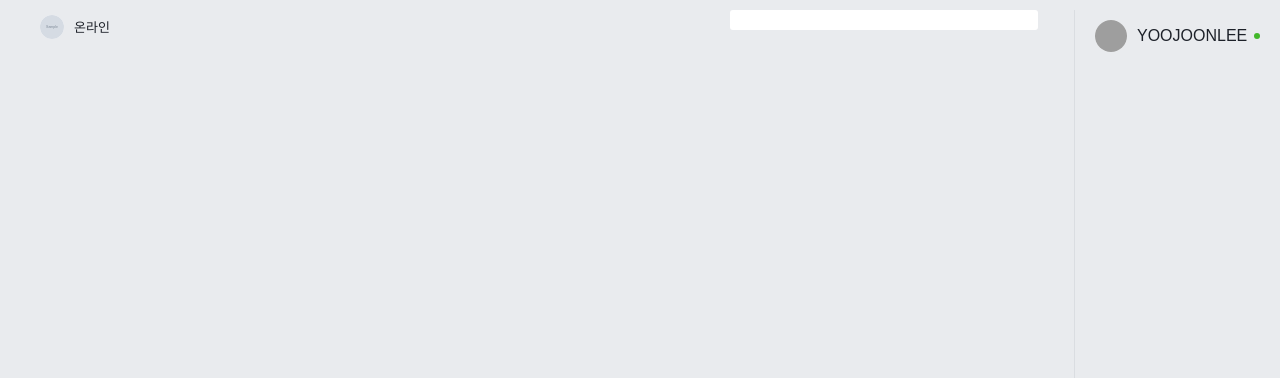
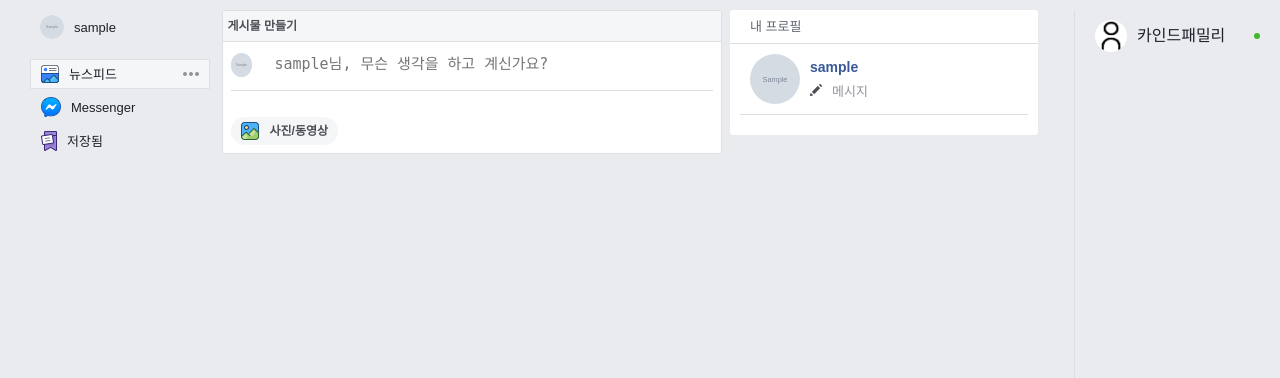
Before and after one commit to YJLII/FacebookCloning, a Django app: template post/templates/post/post_list.html in a window 1280 px wide. Shown: the part 42-420 px from the top of the page. Run offline with Django 3.2, Linux system fonts and the light colour scheme; the template is opened without the code that fills it: values that come from a table or form of the project are taken from there, others are empty; tables that the repository leaves empty hold one stand-in row (values such as "Sample post"); grey boxes marked "Sample" are stand-in pictures; grey boxes are pictures that could not be loaded.

Commit message:
2021-01-06 Post header version 1

```diff
--- a/config/templates/layout.html
+++ b/config/templates/layout.html
@@ -5,7 +5,7 @@
     <meta charset="UTF-8">
     <meta name="viewport" content="width=device-width, user-scalable=no, initial-scale=1.0, maximum-scale=1.0, minimum-scale=1.0">
 
-    <title>Facebook</title>
+    <title>LeeYooJoon</title>
 
     <link rel="shortcut icon" href="{% static 'imgs/favicon.png' %}">
     <link rel="stylesheet" href="{% static 'css/reset.css' %}">
--- a/post/templates/post/post_list.html
+++ b/post/templates/post/post_list.html
@@ -1,52 +1,116 @@
 {% extends 'layout.html' %}
 {% load static %}
+
 {% block head %}
-<link rel="stylesheet" href="{% static 'css/main.css'%}">
+
+<link rel="stylesheet" href="{% static 'css/main.css' %}">
+
 {% endblock %}
 
 {% block content %}
-main page
-<div id ="wrapper">
-    <div class ="inner">
-        <div class ="left_box">
+<div id="wrapper">
+    <div class="inner">
+        <div class="left_box">
             {% if user_profile %}
+            <div class="my_name">
+                <div class="profile_img"><img src="{{ user_profile.picture.url }}" alt=""></div>
+                <span class="name">{{ user_profile.nickname }}</span>
+                <span class="icon--more"></span>
+            </div>
+            <ul class="list">
+                <li class="active"><a href="{% url 'post:post_list' %}"><span class="icon icon--news"></span>뉴스피드<span class="icon--more"></span></a></li>
+                <li><a href="#"><span class="icon icon--messenger"></span>Messenger <span class="icon--more"></span></a></li>
+                <li><a href="#"><span class="icon icon--save"></span>저장됨 <span class="icon--more"></span></a></li>
+            </ul>
+            {% else %}
+            <div class="my_name">
+                <div class="profile_img"><img src="{% static 'imgs/noun_User.png' %}" alt=""></div>
+                <span class="name">로그인해주세요</span>
+                <span class="icon--more"></span>
+            </div>
+            <ul class="list">
+                <li class="active"><a href="{% url 'post:post_list' %}"><span class="icon icon--news"></span>뉴스피드<span class="icon--more"></span></a></li>
+                <li><a href="#"><span class="icon icon--messenger"></span>Messenger <span class="icon--more"></span></a></li>
+                <li><a href="#"><span class="icon icon--save"></span>저장됨 <span class="icon--more"></span></a></li>
+            </ul>
+            {% endif %}
+        </div>
 
-            <div class="my_name">
-                <div class = "profile_img">
-                    <img src="{{user_profile.picture.url}}" alt="">
+        <section id="contents_container">
+            <article class="create_box">
+                <h2 class="title">게시물 만들기</h2>
+                <div class="text_field">
+                    <form id="form_new_post">
+                        <input type='hidden' id='csrfmiddlewaretoken' name='csrfmiddlewaretoken' value='{{ csrf_token }}' />
+                        <div class="top">
+                            <div class="profile_img"><img src="{{ user_profile.picture.url }}" alt=""></div>
+                            <p>
+                                <textarea name="content" id="text_field" cols="50" rows="5" data-name="add" placeholder="{{ user_profile.nickname}}님, 무슨 생각을 하고 계신가요?"></textarea>
+                            </p>
+                        </div>
+                        <div class="middle">
+                            <canvas id="imgeCanvas" width="0" height="0"></canvas>
+                        </div>
+                        <div class="bottom">
+                            <input type="file" name="photo" id="id_photo" required>
+
+                            <div class="import-btn">
+                                <label for="id_photo" id="photo_label"><span class="icon icon--picture"></span>사진/동영상</label>
+                            </div>
+                        </div>
+                        <div class="submit">
+                            <input type="button" id="submitBtn" value="게시" disabled>
+                        </div>
+                    </form>
                 </div>
-                온라인
+            </article>
+            <div class="contents_wrapper"></div>
+
+
+        </section>
+        <div class="right_box">
+            <header class="title">내 프로필</header>
+
+            {% if user_profile %}
+            <div class="right_profile">
+                <div class="profile_img"><img src="{{ user_profile.user.profile.picture.url }}" alt=""></div>
+                <div class="detail">
+                    <div class="name"><a href="#">{{ user_profile.user.profile.nickname }}</a></div>
+                    <div class="message"><span class="icon icon--write-gray"></span>메시지</div>
+                </div>
             </div>
             {% else %}
-            <div>
-
-                오프라인
+            <div class="right_profile">
+                <div class="profile_img"><img src="{% static 'imgs/noun_User.png' %}" alt=""></div>
+                <div class="detail">
+                    <div class="name"><a href="#">로그인해주세요</a></div>
+                    <div class="message"><span class="icon icon--write-gray"></span>메시지</div>
+                </div>
             </div>
 
             {% endif %}
-
-
-        </div>
-        <section id ="contents_container"></section>
-
-        <div class="right_box">
 
         </div>
 
     </div>
 </div>
-<div id ="side_box">
+<div id="side_box">
     <ul>
         <li>
-            <div class="profile_img"><img src="{% static 'imgs/nonu_US' %}" alt=""></div>
-            <div class="name">YOOJOONLEE</div>
+            <div class="profile_img"><img src="{% static 'imgs/noun_User.png' %}" alt=""></div>
+            <div class="name">카인드패밀리</div>
             <div class="light"></div>
+        </li>
+    </ul>
+</div>
 
-        </li>
 
-    </ul>
 
-</div>
+
+
+
+
+
 
 {% endblock %}
 
@@ -54,5 +118,4 @@ main page
 <script src="https://code.jquery.com/jquery-3.4.1.min.js"></script>
 <script src="{% static 'js/main.js' %}"></script>
 <script src="{% static 'js/new_post.js' %}"></script>
-
 {% endblock %}
```
